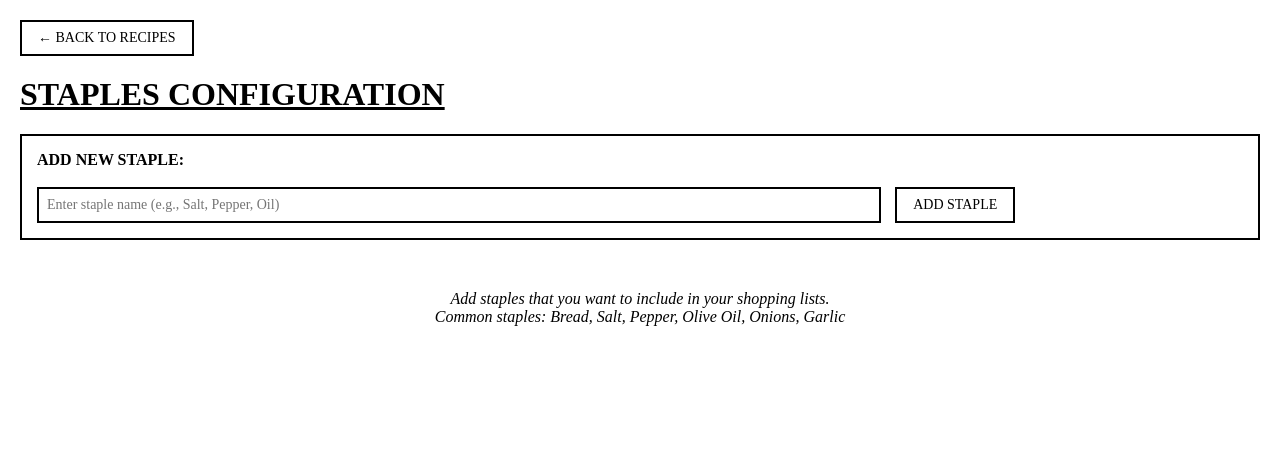
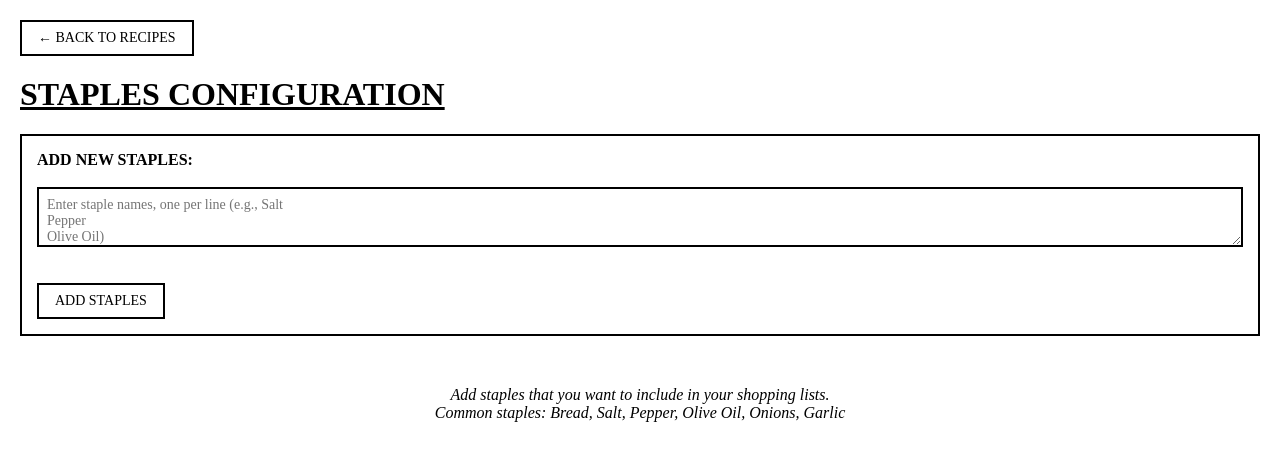
Before and after one commit to duncanjbrown/my-recipes, a Flask app: page /staples in a window 1280 px wide. Shown: the top 461 px of the page. Run offline with Flask 3, Linux system fonts and the light colour scheme; data that the repository does not hold is empty; parts of the project's set-up code (start-up, migrations or seed data) failed here and were passed over.

Commit message:
Multiline staple adding, staple management via JS

```diff
--- a/src/myrecipes/main.py
+++ b/src/myrecipes/main.py
@@ -1,4 +1,4 @@
-from flask import Flask, render_template, request, redirect, url_for
+from flask import Flask, render_template, request, redirect, url_for, jsonify
 import requests
 from recipe_scrapers import scrape_me
 from sqlmodel import Session, select
@@ -218,17 +218,21 @@ def staples_config():
 
 @app.route('/staples/add', methods=['POST'])
 def add_staple():
-    name = request.form.get('name')
-    if not name or not name.strip():
+    names_input = request.form.get('names')
+    if not names_input or not names_input.strip():
         return redirect(url_for('staples_config'))
 
+    # Split by lines and clean up each name
+    names = [name.strip() for name in names_input.strip().split('\n') if name.strip()]
+
     with Session(engine) as session:
-        # Check if staple already exists
-        existing = session.exec(select(Staple).where(Staple.name == name.strip())).first()
-        if not existing:
-            staple = Staple(name=name.strip())
-            session.add(staple)
-            session.commit()
+        for name in names:
+            # Check if staple already exists
+            existing = session.exec(select(Staple).where(Staple.name == name)).first()
+            if not existing:
+                staple = Staple(name=name)
+                session.add(staple)
+        session.commit()
 
     return redirect(url_for('staples_config'))
 
@@ -240,6 +244,13 @@ def remove_staple(staple_id):
         if staple:
             session.delete(staple)
             session.commit()
+
+            # Return JSON for AJAX requests
+            if request.headers.get('Content-Type') == 'application/json':
+                return jsonify({
+                    'success': True,
+                    'message': 'Staple removed successfully'
+                })
 
     return redirect(url_for('staples_config'))
 
@@ -253,6 +264,13 @@ def toggle_staple(staple_id):
             session.add(staple)
             session.commit()
 
+            # Return JSON for AJAX requests
+            if request.headers.get('Content-Type') == 'application/json':
+                return jsonify({
+                    'success': True,
+                    'is_checked': staple.is_checked
+                })
+
     return redirect(url_for('staples_config'))
 
 
--- a/src/templates/index.html
+++ b/src/templates/index.html
@@ -210,7 +210,7 @@
                     <form method="POST" action="/generate-shopping-list/{{ viewing_list.id }}" style="display: inline-block; margin-right: 10px;">
                         <div style="margin-bottom: 5px;">
                             <label style="font-size: 12px;">
-                                <input type="checkbox" name="include_staples" style="margin-right: 5px;">
+                                <input type="checkbox" name="include_staples" style="margin-right: 5px;" checked>
                                 Include staples
                                 <a href="/staples" style="color: blue; text-decoration: underline; margin-left: 3px; font-size: 11px;">(configure)</a>
                             </label>
@@ -241,7 +241,7 @@
                     <form method="POST" action="/generate-shopping-list/{{ current_list.id }}" style="display: inline-block; margin-right: 10px;">
                         <div style="margin-bottom: 5px;">
                             <label style="font-size: 12px;">
-                                <input type="checkbox" name="include_staples" style="margin-right: 5px;">
+                                <input type="checkbox" name="include_staples" style="margin-right: 5px;" checked>
                                 Include staples
                                 <a href="/staples" style="color: blue; text-decoration: underline; margin-left: 3px; font-size: 11px;">(configure)</a>
                             </label>
--- a/src/templates/staples.html
+++ b/src/templates/staples.html
@@ -27,14 +27,16 @@
             background: white;
         }
 
-        .add-staple-form input[type="text"] {
-            width: 70%;
+        .add-staple-form textarea {
+            width: 100%;
             padding: 8px;
             border: 2px solid black;
             font-family: serif;
             font-size: 14px;
             box-sizing: border-box;
-            margin-right: 10px;
+            resize: vertical;
+            min-height: 60px;
+            display: block;
         }
 
         .add-staple-form input[type="submit"] {
@@ -128,6 +130,109 @@
             display: contents;
         }
     </style>
+    <script>
+        function handleKeyDown(event) {
+            // Check for Cmd+Enter (Mac) or Ctrl+Enter (PC)
+            if ((event.metaKey || event.ctrlKey) && event.key === 'Enter') {
+                event.preventDefault();
+                event.target.form.submit();
+            }
+        }
+
+        function toggleStaple(stapleId, checkbox) {
+            // Update UI immediately for responsiveness
+            const nameElement = checkbox.closest('.staple-item').querySelector('.staple-name');
+            const wasChecked = checkbox.checked;
+
+            if (wasChecked) {
+                nameElement.classList.add('checked');
+            } else {
+                nameElement.classList.remove('checked');
+            }
+
+            // Send AJAX request to server
+            fetch(`/staples/toggle/${stapleId}`, {
+                method: 'POST',
+                headers: {
+                    'Content-Type': 'application/json',
+                }
+            })
+            .then(response => response.json())
+            .then(data => {
+                if (!data.success) {
+                    // Revert UI changes if server request failed
+                    checkbox.checked = !wasChecked;
+                    if (!wasChecked) {
+                        nameElement.classList.add('checked');
+                    } else {
+                        nameElement.classList.remove('checked');
+                    }
+                    alert('Failed to update staple. Please try again.');
+                } else {
+                    // Ensure UI matches server state
+                    checkbox.checked = data.is_checked;
+                    if (data.is_checked) {
+                        nameElement.classList.add('checked');
+                    } else {
+                        nameElement.classList.remove('checked');
+                    }
+                }
+            })
+            .catch(error => {
+                // Revert UI changes if request failed
+                checkbox.checked = !wasChecked;
+                if (!wasChecked) {
+                    nameElement.classList.add('checked');
+                } else {
+                    nameElement.classList.remove('checked');
+                }
+                console.error('Error toggling staple:', error);
+                alert('Failed to update staple. Please try again.');
+            });
+        }
+
+        function removeStaple(stapleId, button) {
+            // Confirm removal
+            const stapleItem = button.closest('.staple-item');
+            const stapleName = stapleItem.querySelector('.staple-name').textContent.trim();
+
+            if (!confirm(`Remove "${stapleName}" from staples?`)) {
+                return;
+            }
+
+            // Disable button during request
+            button.disabled = true;
+            const originalText = button.textContent;
+            button.textContent = 'REMOVING...';
+
+            // Send AJAX request to server
+            fetch(`/staples/remove/${stapleId}`, {
+                method: 'POST',
+                headers: {
+                    'Content-Type': 'application/json',
+                }
+            })
+            .then(response => response.json())
+            .then(data => {
+                if (data.success) {
+                    // Remove the staple item from DOM
+                    stapleItem.remove();
+                } else {
+                    // Re-enable button on failure
+                    button.disabled = false;
+                    button.textContent = originalText;
+                    alert('Failed to remove staple. Please try again.');
+                }
+            })
+            .catch(error => {
+                // Re-enable button on error
+                button.disabled = false;
+                button.textContent = originalText;
+                console.error('Error removing staple:', error);
+                alert('Failed to remove staple. Please try again.');
+            });
+        }
+    </script>
 </head>
 
 <body>
@@ -136,9 +241,9 @@
     <h1>STAPLES CONFIGURATION</h1>
 
     <form method="POST" action="/staples/add" class="add-staple-form">
-        <strong>ADD NEW STAPLE:</strong><br><br>
-        <input type="text" name="name" placeholder="Enter staple name (e.g., Salt, Pepper, Oil)" required>
-        <input type="submit" value="ADD STAPLE">
+        <strong>ADD NEW STAPLES:</strong><br><br>
+        <textarea name="names" placeholder="Enter staple names, one per line (e.g., Salt&#10;Pepper&#10;Olive Oil)&#10;&#10;Press Cmd+Enter to submit" required onkeydown="handleKeyDown(event)"></textarea><br><br>
+        <input type="submit" value="ADD STAPLES">
     </form>
 
     {% if staples %}
@@ -148,22 +253,17 @@
         {% for staple in staples %}
         <div class="staple-item">
             <div class="staple-info">
-                <form method="POST" action="/staples/toggle/{{ staple.id }}" class="toggle-btn">
-                    <input type="checkbox" class="staple-checkbox"
-                           {% if staple.is_checked %}checked{% endif %}
-                           onchange="this.form.submit()">
-                </form>
+                <input type="checkbox" class="staple-checkbox"
+                       {% if staple.is_checked %}checked{% endif %}
+                       onchange="toggleStaple({{ staple.id }}, this)">
                 <div class="staple-name {% if staple.is_checked %}checked{% endif %}">
                     {{ staple.name }}
                 </div>
             </div>
 
-            <form method="POST" action="/staples/remove/{{ staple.id }}" style="margin: 0;">
-                <button type="submit" class="remove-btn"
-                        onclick="return confirm('Remove {{ staple.name }} from staples?')">
-                    REMOVE
-                </button>
-            </form>
+            <button type="button" class="remove-btn" onclick="removeStaple({{ staple.id }}, this)">
+                REMOVE
+            </button>
         </div>
         {% endfor %}
     {% else %}
```
Also changed, not shown: tests/test_recipes.py (+53 -13 lines).
